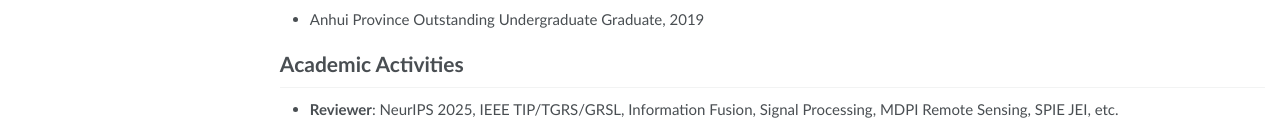
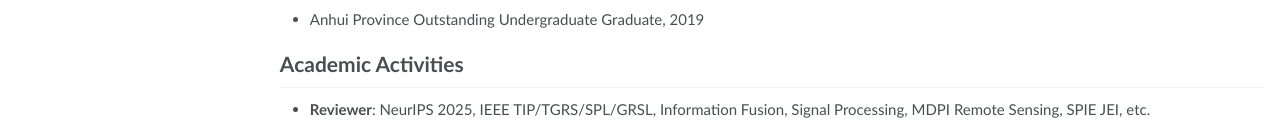
Before and after one commit to zhongchengwu/zhongchengwu.github.io, a Jekyll site: the page built from _pages/about.md, in a window 1280 px wide and 900 px high, scrolled down 1023 px. Shown: the part 764-897 px from the top of the window. Built offline with Jekyll 4.4.1, drawn with Linux system fonts in a browser that asks for light colours.

Commit message:
Update about.md

```diff
--- a/_pages/about.md
+++ b/_pages/about.md
@@ -88,4 +88,4 @@ My research interests include high-dimensional image processing, image fusion, t
 
 # Academic Activities
 
-- <b>Reviewer</b>: NeurIPS 2025, IEEE TIP/TGRS/GRSL, Information Fusion, Signal Processing, MDPI Remote Sensing, SPIE JEI, etc.
+- <b>Reviewer</b>: NeurIPS 2025, IEEE TIP/TGRS/SPL/GRSL, Information Fusion, Signal Processing, MDPI Remote Sensing, SPIE JEI, etc.
```
